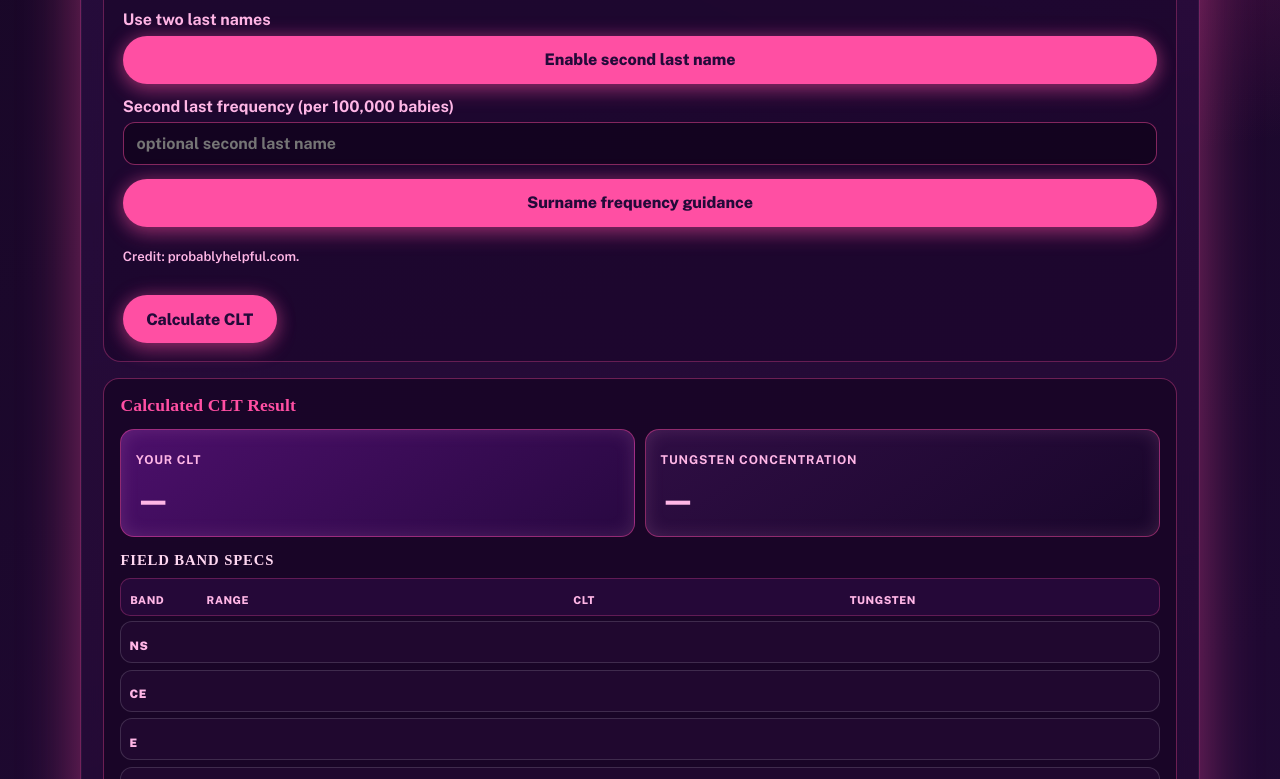
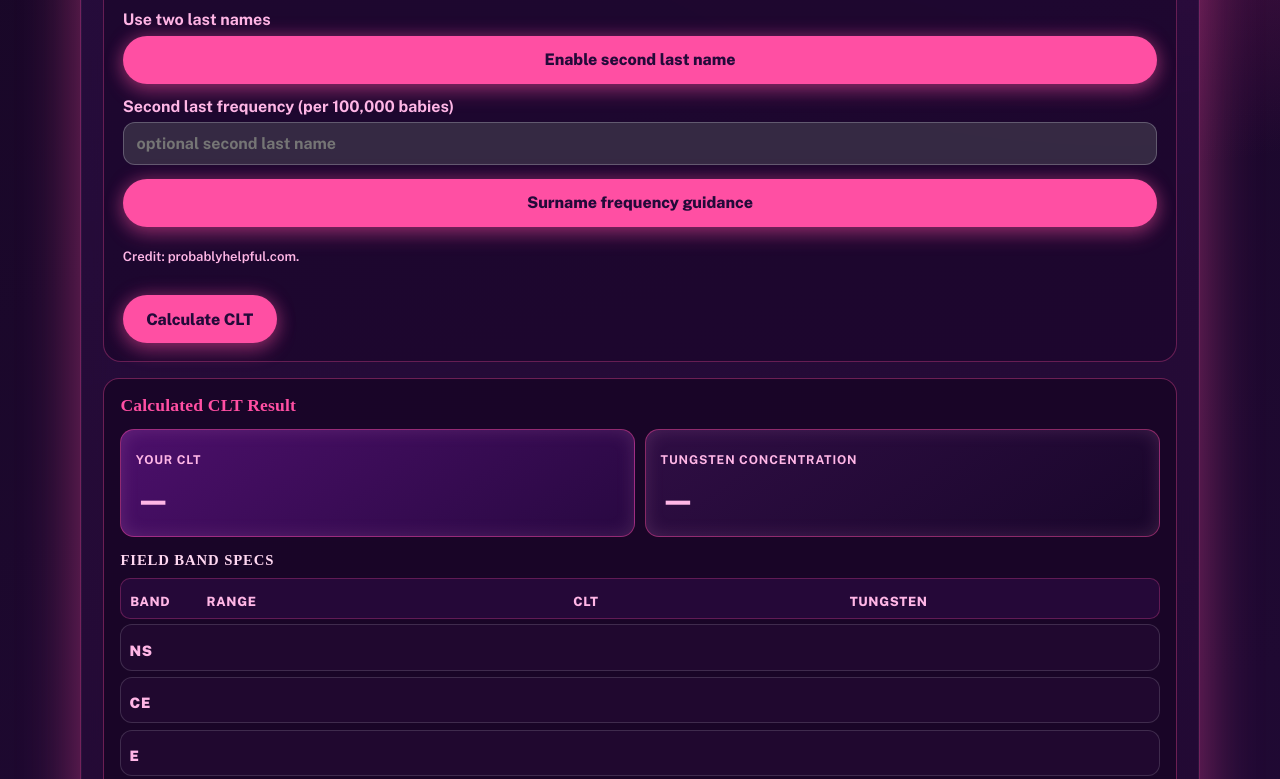
Before and after one commit to adbscoalition/ADBSC-Petition, a plain HTML site: page field-calculator.html in a window 1280 px wide. Shown: the part 1064-1843 px from the top of the page. Drawn offline with nearby package versions, Linux system fonts and the light colour scheme; a web font is replaced by a local one.

Commit message:
Improve band spec readability and disabled input styling

```diff
--- a/styles.css
+++ b/styles.css
@@ -1715,6 +1715,14 @@ pre {
   transition: border-color 0.2s ease, box-shadow 0.2s ease;
 }
 
+.field-calculator-grid input:disabled,
+.field-calculator-grid select:disabled {
+  background: rgba(84, 84, 94, 0.45);
+  border-color: rgba(180, 180, 195, 0.35);
+  color: rgba(225, 225, 235, 0.62);
+  cursor: not-allowed;
+}
+
 .field-calculator-grid input:focus,
 .field-calculator-grid select:focus {
   outline: none;
@@ -1824,7 +1832,7 @@ pre {
 
 .field-band-header p {
   margin: 0;
-  font-size: 0.68rem;
+  font-size: 0.8rem;
   font-weight: 800;
   text-transform: uppercase;
   letter-spacing: 0.05em;
@@ -1843,20 +1851,20 @@ pre {
 
 .field-band-label {
   margin: 0;
-  font-size: 0.73rem;
+  font-size: 0.9rem;
   font-weight: 900;
   letter-spacing: 0.06em;
 }
 
 .field-band-range {
   margin: 0.2rem 0 0;
-  font-size: 0.62rem;
+  font-size: 0.8rem;
   font-weight: 700;
 }
 
 .field-band-value {
   margin: 0;
-  font-size: 0.62rem;
+  font-size: 0.8rem;
   font-weight: 700;
 }
 
```
